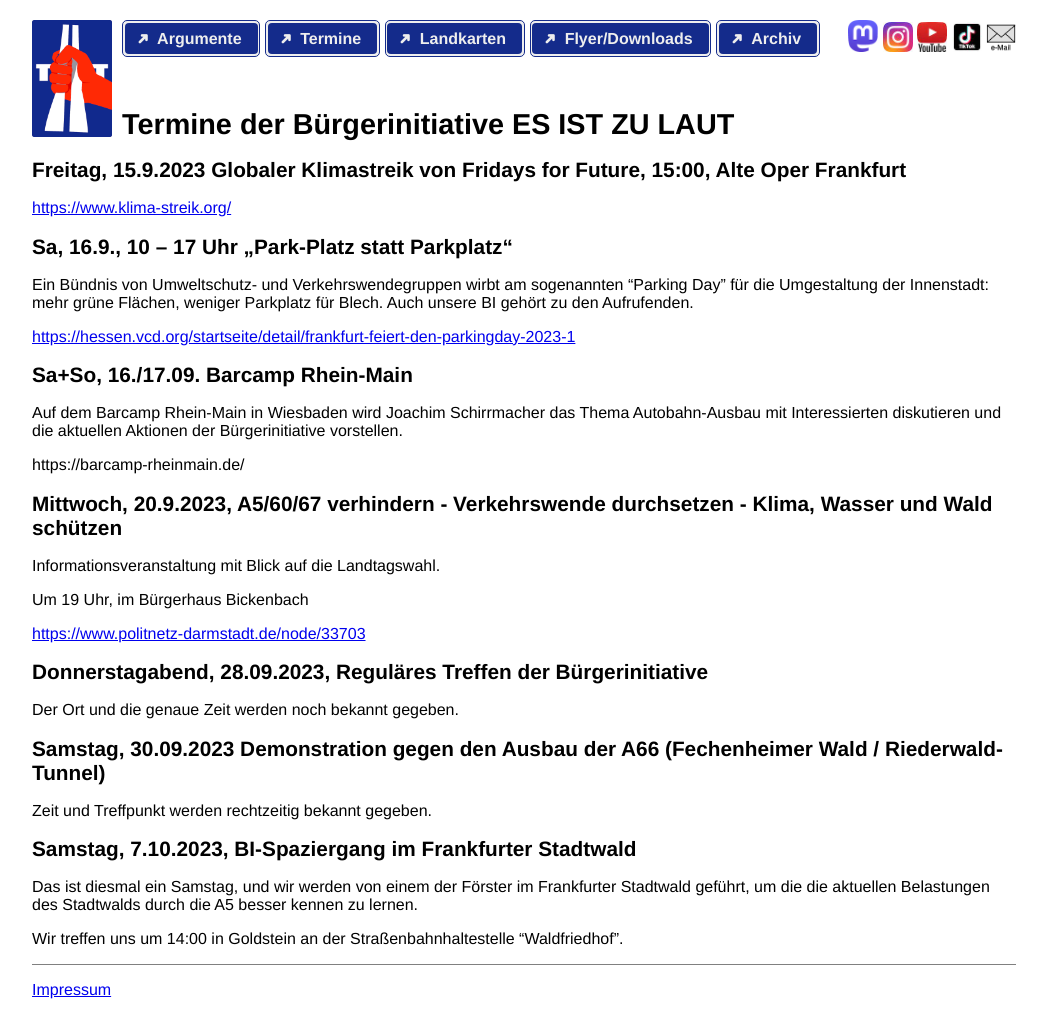
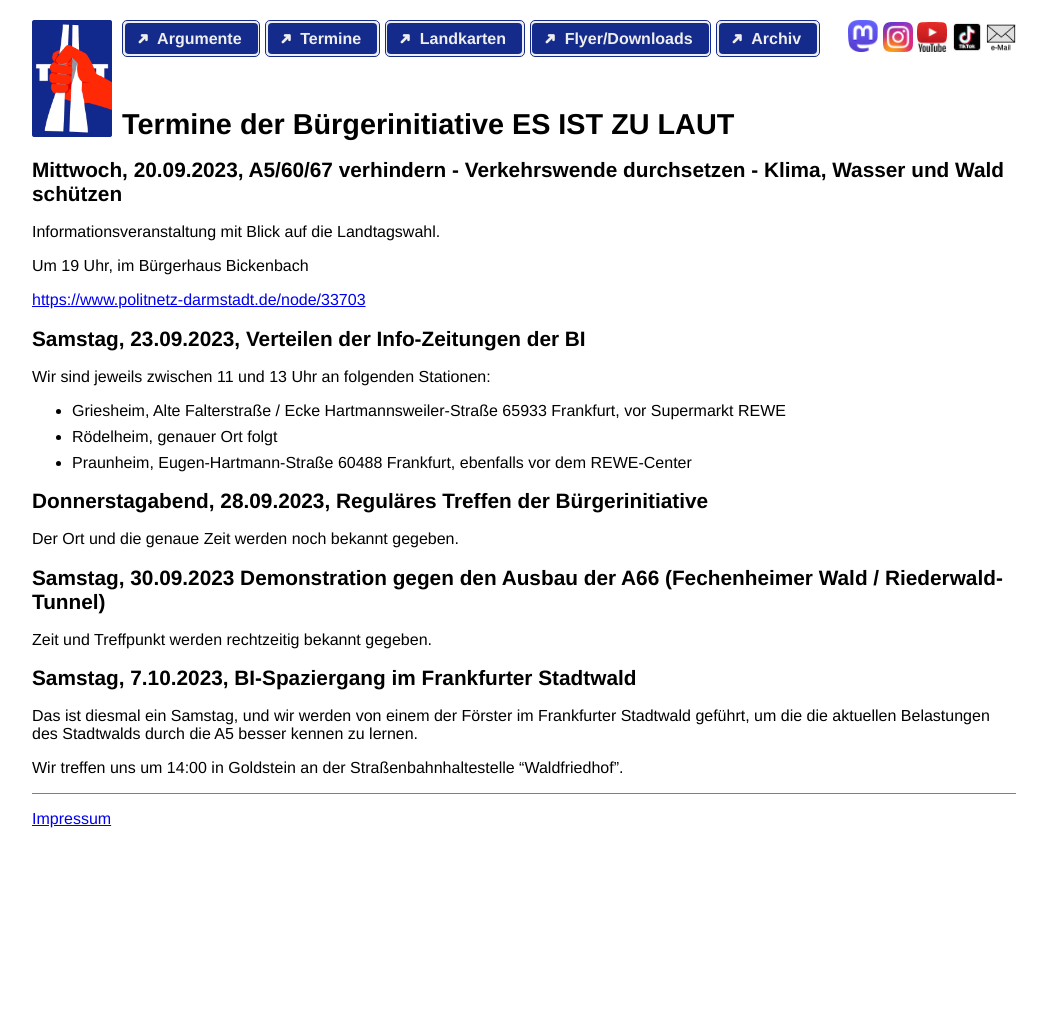
Before and after one commit to esistzulaut/website, a Jekyll site: the page built from termine.md, in a window 1280 px wide. Shown: the whole page, without its empty margins (116-1163 px from the left). Built offline with Jekyll 4.4.1, drawn with Linux system fonts in a browser that asks for light colours; after the commit the page ends 900 px from its top, so only the background shows below that.

Commit message:
Verteilaktion ergänzt

```diff
--- a/termine.md
+++ b/termine.md
@@ -3,29 +3,21 @@ title: Termine der Bürgerinitiative ES IST ZU LAUT
 layout: default
 ---
 
-## Freitag, 15.9.2023 Globaler Klimastreik von Fridays for Future, 15:00, Alte Oper Frankfurt
-
-<https://www.klima-streik.org/>
-
-## Sa, 16.9., 10 – 17 Uhr	„Park-Platz statt Parkplatz“
-
-Ein Bündnis von Umweltschutz- und Verkehrswendegruppen wirbt am sogenannten "Parking Day" für die Umgestaltung der Innenstadt: mehr grüne Flächen, weniger Parkplatz für Blech. Auch unsere BI gehört zu den Aufrufenden.
-
-<https://hessen.vcd.org/startseite/detail/frankfurt-feiert-den-parkingday-2023-1>
-
-## Sa+So, 16./17.09. Barcamp Rhein-Main
-
-Auf dem Barcamp Rhein-Main in Wiesbaden wird Joachim Schirrmacher das Thema Autobahn-Ausbau mit Interessierten diskutieren und die aktuellen Aktionen der Bürgerinitiative vorstellen.
-
-https://barcamp-rheinmain.de/
-
-## Mittwoch, 20.9.2023, A5/60/67 verhindern - Verkehrswende durchsetzen - Klima, Wasser und Wald schützen
+## Mittwoch, 20.09.2023, A5/60/67 verhindern - Verkehrswende durchsetzen - Klima, Wasser und Wald schützen
 
 Informationsveranstaltung mit Blick auf die Landtagswahl.
 
 Um 19 Uhr, im Bürgerhaus Bickenbach
 
 <https://www.politnetz-darmstadt.de/node/33703>
+
+## Samstag, 23.09.2023, Verteilen der Info-Zeitungen der BI
+
+Wir sind jeweils zwischen 11 und 13 Uhr an folgenden Stationen:
+
+- Griesheim, Alte Falterstraße / Ecke Hartmannsweiler-Straße 65933 Frankfurt, vor Supermarkt REWE
+- Rödelheim, genauer Ort folgt
+- Praunheim, Eugen-Hartmann-Straße 60488 Frankfurt, ebenfalls vor dem REWE-Center
 
 ## Donnerstagabend, 28.09.2023, Reguläres Treffen der Bürgerinitiative
 
```
